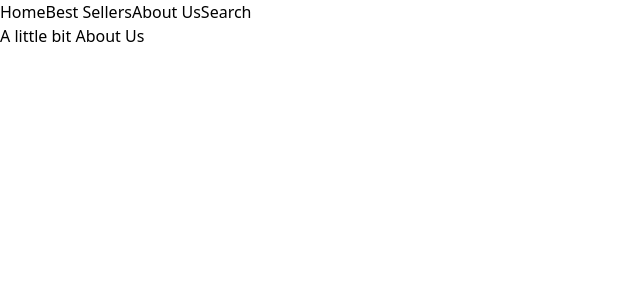
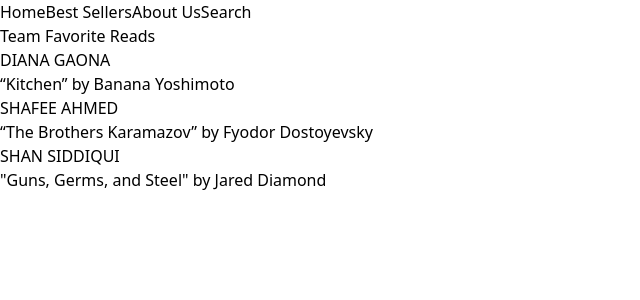
Before and after one commit to shafeeshafee/tsundoku, a React (Create React App) app: page /aboutus in a window 1280 px wide. Shown: the top 300 px of the page, without its empty margins (0-640 px from the left). Built offline with nearby package versions, Linux system fonts and the light colour scheme.

Commit message:
Updated aboutUs

```diff
--- a/src/Pages/AboutUs.js
+++ b/src/Pages/AboutUs.js
@@ -2,7 +2,19 @@
 function AboutUs() {
   return (
     <div>
-      <h1>A little bit About Us</h1>
+      <h1>Team Favorite Reads</h1>
+      <ul>
+        <li>
+          DIANA GAONA <li>“Kitchen” by Banana Yoshimoto</li>
+        </li>
+
+        <li>
+          SHAFEE AHMED <li>“The Brothers Karamazov” by Fyodor Dostoyevsky</li>
+        </li>
+        <li>
+          SHAN SIDDIQUI <li>"Guns, Germs, and Steel" by Jared Diamond</li>
+        </li>
+      </ul>
     </div>
   );
 }
--- a/src/Reducers/RootReducer.js
+++ b/src/Reducers/RootReducer.js
@@ -1,9 +1,8 @@
-import { combineReducers } from 'redux';
-import booksReducer from './booksReducer'
+import { combineReducers } from "redux";
+import booksReducer from "./BooksReducer";
 
 const rootReducer = combineReducers({
-    books: booksReducer
-})
-
+  books: booksReducer,
+});
 
 export default rootReducer;
```
Also changed, not shown: src/index.js (+9 -7 lines).
